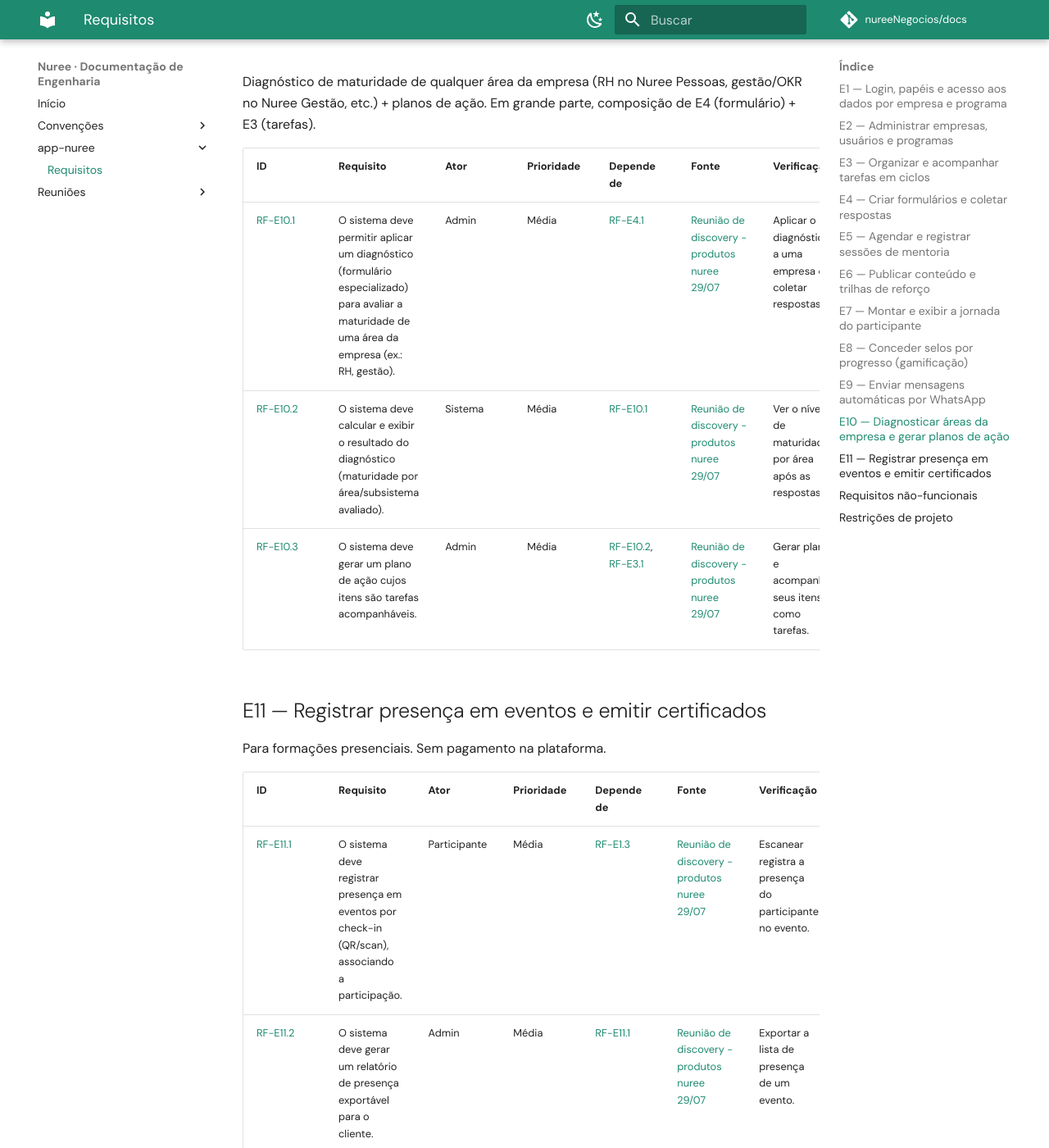
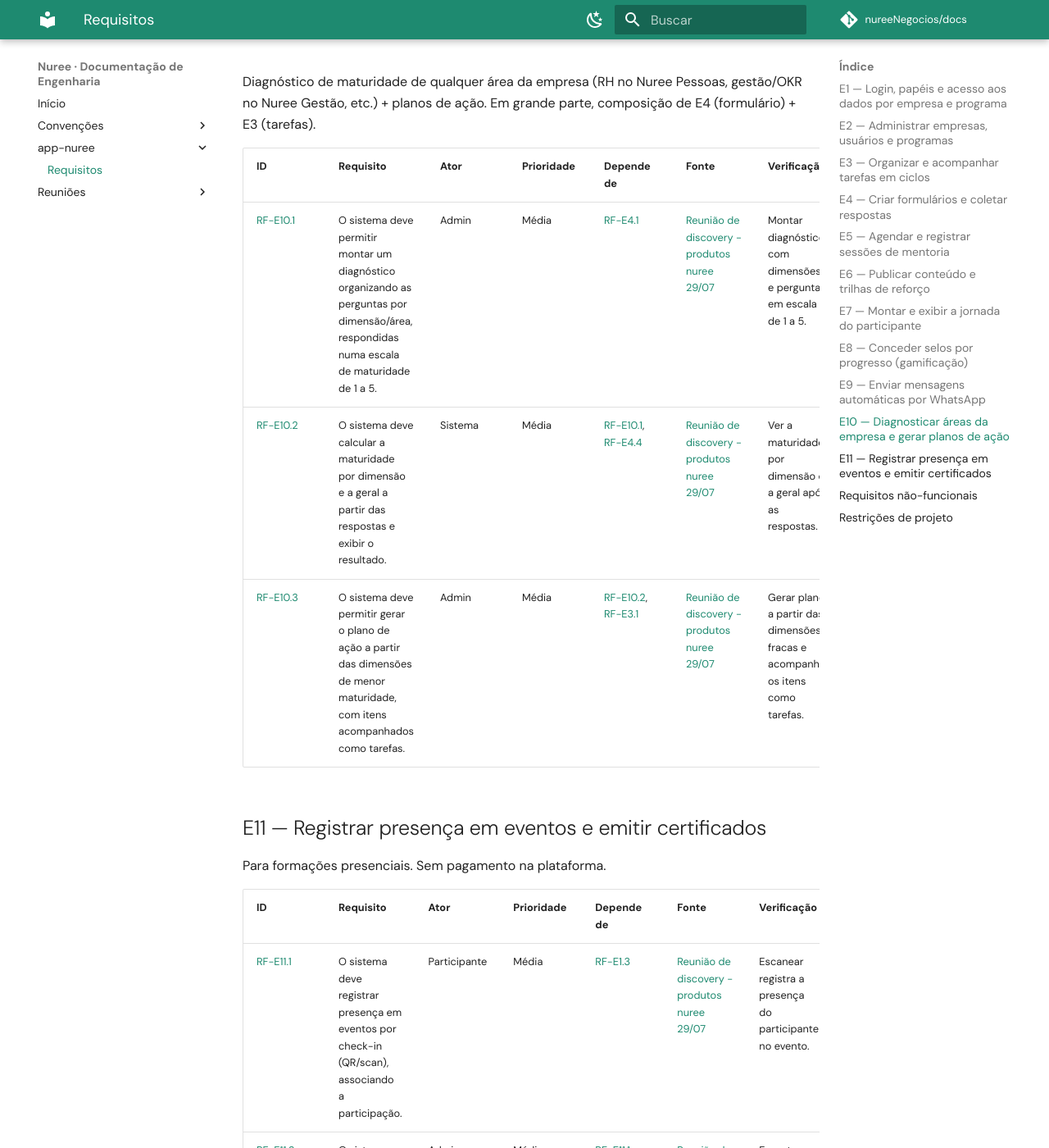
Before and after one commit to nureeNegocios/docs, an MkDocs documentation site: the page built from docs/app-nuree/requisitos.md, in a window 1280 px wide and 1400 px high, scrolled down 14491 px. Shown: the whole window at 82% size. Built offline with MkDocs 1.6.1 and Material for MkDocs 9.7.7, drawn with Linux system fonts in a browser that asks for light colours; comment, search, counter and statistics services are not loaded.

Commit message:
docs: diagnóstico especializado (dimensões + escala 1-5 + scoring)
Torna concreto o "formulário especializado": perguntas por dimensão,
escala de maturidade 1-5, cálculo por dimensão/geral e plano a partir
das dimensões mais fracas.

Co-Authored-By: Claude Opus 4.8 <noreply@anthropic.com>

```diff
--- a/docs/app-nuree/requisitos.md
+++ b/docs/app-nuree/requisitos.md
@@ -157,9 +157,9 @@ Diagnóstico de maturidade de qualquer área da empresa (RH no Nuree Pessoas, ge
 
 | ID | Requisito | Ator | Prioridade | Depende de | Fonte | Verificação |
 |---|---|---|---|---|---|---|
-| <a id="rf-e10-1">RF-E10.1</a> | O sistema deve permitir aplicar um diagnóstico (formulário especializado) para avaliar a maturidade de uma área da empresa (ex.: RH, gestão). | Admin | Média | [RF-E4.1](#rf-e4-1) | [Reunião de discovery - produtos nuree 29/07](../reunioes/discovery-produtos-2026-07-29.md) | Aplicar o diagnóstico a uma empresa e coletar respostas. |
-| <a id="rf-e10-2">RF-E10.2</a> | O sistema deve calcular e exibir o resultado do diagnóstico (maturidade por área/subsistema avaliado). | Sistema | Média | [RF-E10.1](#rf-e10-1) | [Reunião de discovery - produtos nuree 29/07](../reunioes/discovery-produtos-2026-07-29.md) | Ver o nível de maturidade por área após as respostas. |
-| <a id="rf-e10-3">RF-E10.3</a> | O sistema deve gerar um plano de ação cujos itens são tarefas acompanháveis. | Admin | Média | [RF-E10.2](#rf-e10-2), [RF-E3.1](#rf-e3-1) | [Reunião de discovery - produtos nuree 29/07](../reunioes/discovery-produtos-2026-07-29.md) | Gerar plano e acompanhar seus itens como tarefas. |
+| <a id="rf-e10-1">RF-E10.1</a> | O sistema deve permitir montar um diagnóstico organizando as perguntas por dimensão/área, respondidas numa escala de maturidade de 1 a 5. | Admin | Média | [RF-E4.1](#rf-e4-1) | [Reunião de discovery - produtos nuree 29/07](../reunioes/discovery-produtos-2026-07-29.md) | Montar diagnóstico com dimensões e perguntas em escala de 1 a 5. |
+| <a id="rf-e10-2">RF-E10.2</a> | O sistema deve calcular a maturidade por dimensão e a geral a partir das respostas e exibir o resultado. | Sistema | Média | [RF-E10.1](#rf-e10-1), [RF-E4.4](#rf-e4-4) | [Reunião de discovery - produtos nuree 29/07](../reunioes/discovery-produtos-2026-07-29.md) | Ver a maturidade por dimensão e a geral após as respostas. |
+| <a id="rf-e10-3">RF-E10.3</a> | O sistema deve permitir gerar o plano de ação a partir das dimensões de menor maturidade, com itens acompanhados como tarefas. | Admin | Média | [RF-E10.2](#rf-e10-2), [RF-E3.1](#rf-e3-1) | [Reunião de discovery - produtos nuree 29/07](../reunioes/discovery-produtos-2026-07-29.md) | Gerar plano a partir das dimensões fracas e acompanhar os itens como tarefas. |
 
 ## E11 — Registrar presença em eventos e emitir certificados
 
```
